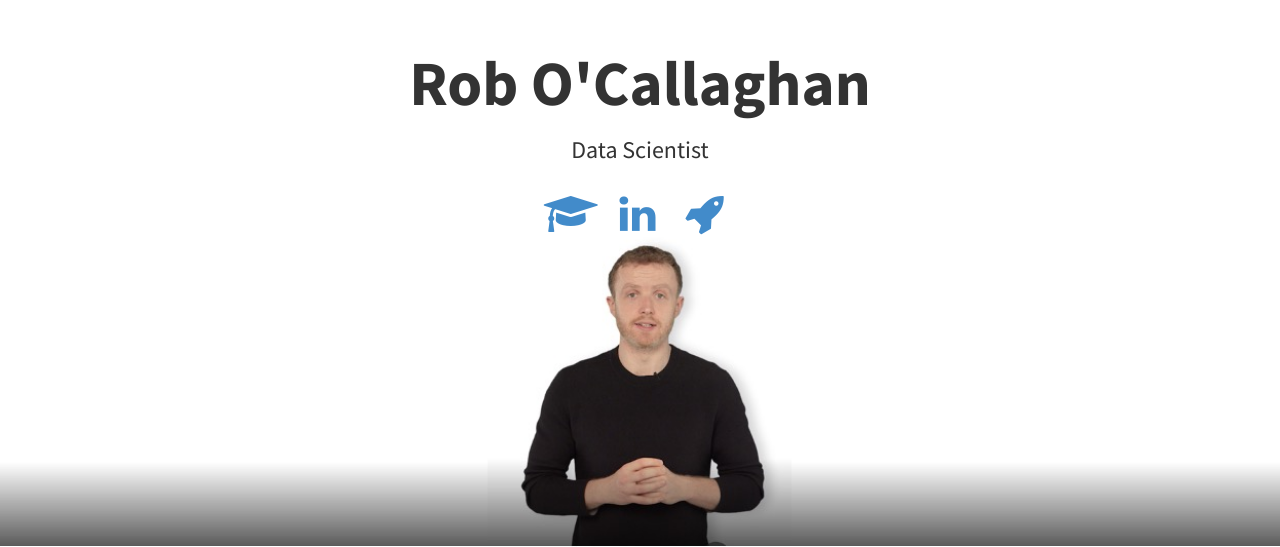
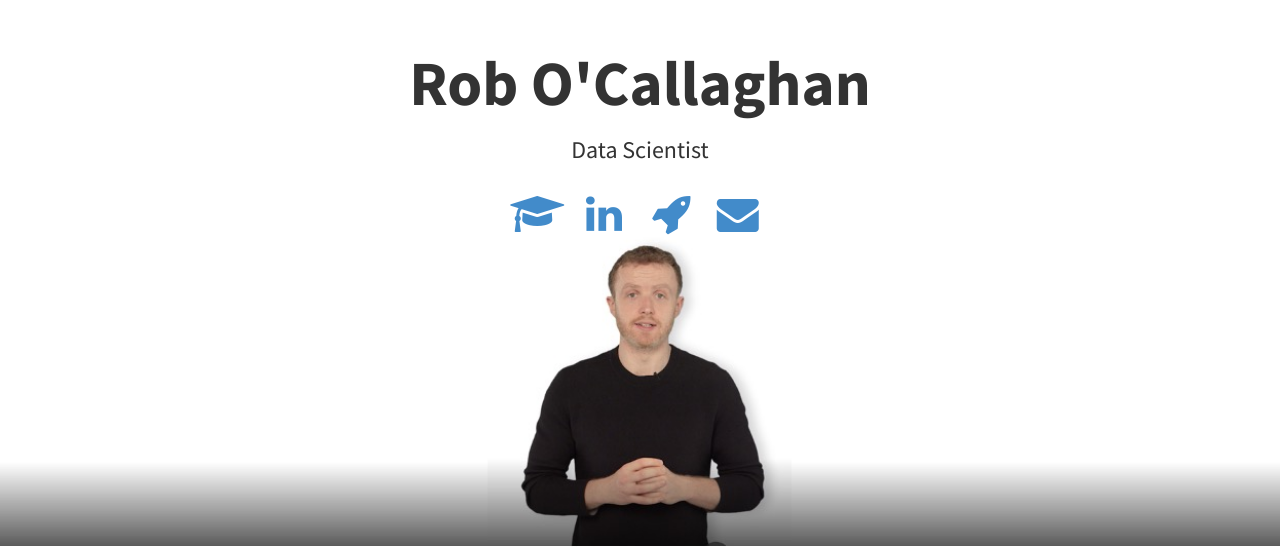
Before and after one commit to BigBobbo/BigBobbo.github.io, a plain HTML site: page index.html in a window 1280 px wide. Shown: the part 253-800 px from the top of the page. Drawn offline with Linux system fonts and the light colour scheme.

Commit message:
Add mail icon
Add mail icon

```diff
--- a/index.html
+++ b/index.html
@@ -73,6 +73,9 @@
                 </li>
                 <li>
                     <a href="www.ordergroove.com"><i class="fa fa-rocket fa-fw fa-3x"></i></a>
+                </li>
+                <li>
+                    <a href="contact@rob-oc.com"><i class="fa fa-envelope fa-fw fa-3x"></i></a>
                 </li>
             </ul>
             <!--<a href="#blurb" class="btn btn-dark btn-lg">Find Out More</a>-->
```
Also changed, not shown: img/rob_bkground.jpg (added), img/rob_bkground_sml.png (added).
